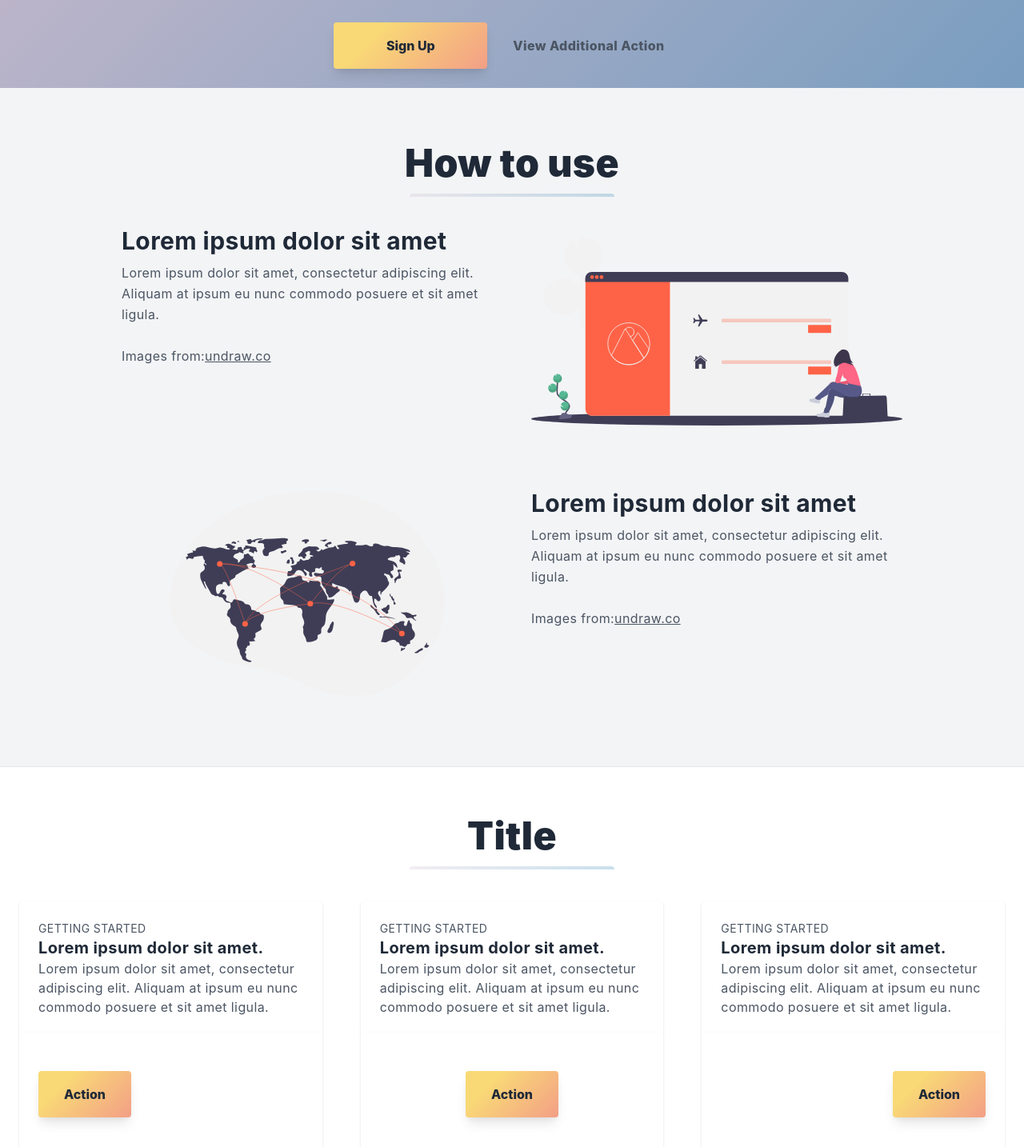
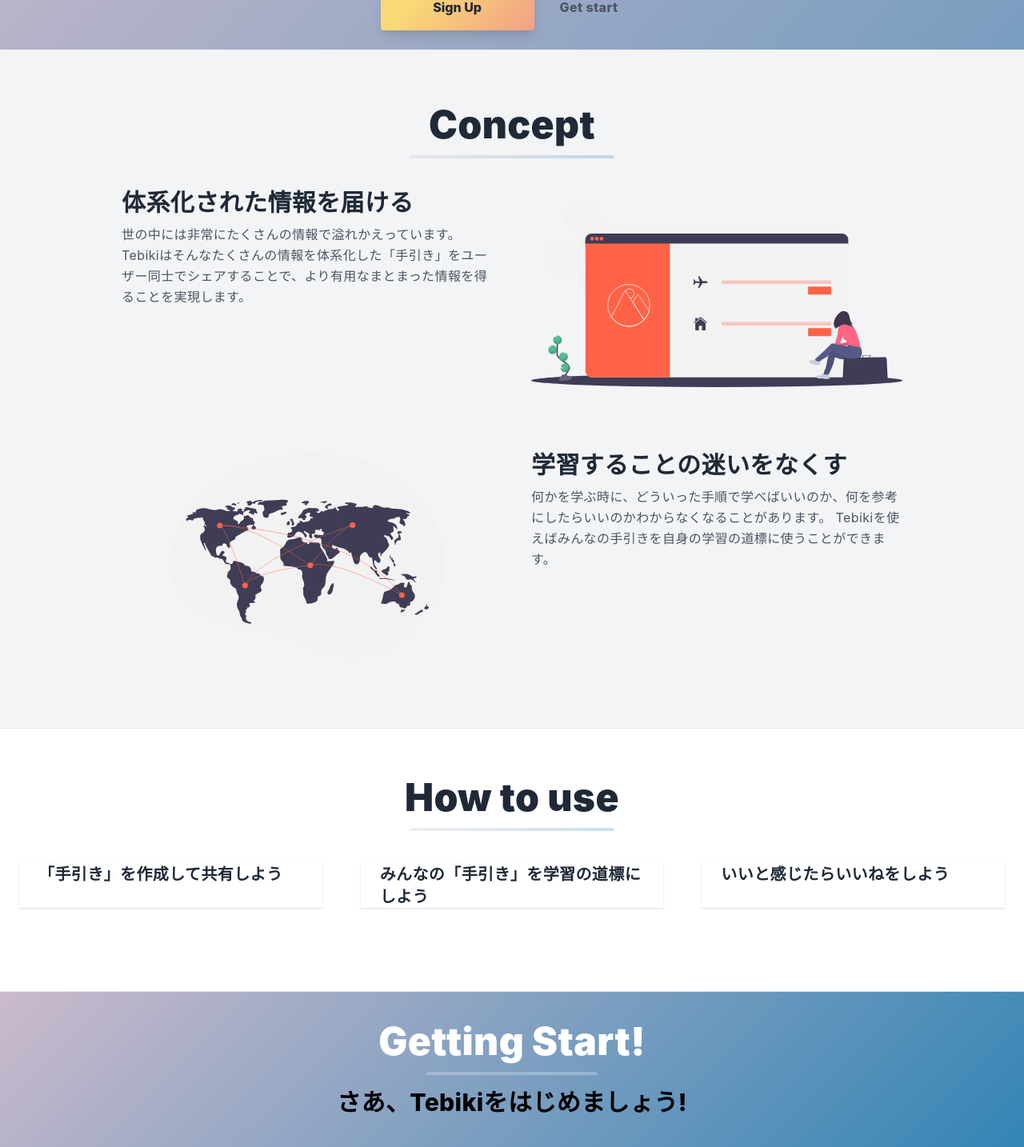
Before and after one commit to Yuki-Kurita/makimono, a Next.js app: page / in a window 1280 px wide. Shown: the part 374-1808 px from the top of the page at 80% size. Built offline with nearby package versions, Linux system fonts and the light colour scheme; a web font is replaced by a local one.

Commit message:
ランディングデザイン:art:

```diff
--- a/src/pages/_app.tsx
+++ b/src/pages/_app.tsx
@@ -1,8 +1,32 @@
 import { AppProps } from "next/dist/next-server/lib/router/router";
+import Head from "next/head";
+import React from "react";
 import "../styles/globals.css";
 
 const MyApp = ({ Component, pageProps }: AppProps) => {
-  return <Component {...pageProps} />;
+  return (
+    <>
+      <Head>
+        <meta charSet="UTF-8" />
+        <meta name="viewport" content="width=device-width, initial-scale=1.0" />
+        <meta httpEquiv="X-UA-Compatible" content="IE=edge" />
+        <meta
+          name="description"
+          content="Tebikiは、様々な学習や知識の「手引き」を作成し、みんなでシェアすることができるサービスです。"
+        />
+        <title>Tebiki | 体系化された学習の「手引き」をシェアするサービス</title>
+        {/* OGP */}
+        <meta property="og:title" content="ページの タイトル" />
+        <meta property="og:description" content="ページのディスクリプション" />
+        <meta property="og:type" content="ページの種類" />
+        <meta property="og:url" content="ページの URL" />
+        <meta property="og:image" content="サムネイル画像の URL" />
+        <meta property="og:site_name" content="サイト名" />
+        <meta property="og:locale" content="ja_JP" />
+      </Head>
+      <Component {...pageProps} />
+    </>
+  );
 };
 
 export default MyApp;
--- a/src/pages/index.tsx
+++ b/src/pages/index.tsx
@@ -1,19 +1,12 @@
-import Layout from "@/components/Layout";
+import Footer from "@/components/Footer";
 import Link from "next/link";
 import React from "react";
 
 const LandingPage: React.FC = () => {
   return (
-    <Layout>
-      <main>
-        <Link href="/explore">
-          <a>Get Start</a>
-        </Link>
+    <>
       <body className="gradient leading-relaxed tracking-wide flex flex-col">
-          <nav
-            id="header"
-            className="w-full z-30 top-0 text-white py-1 lg:py-6"
-          >
+        <nav id="header" className="w-full z-30 top-0 text-white py-1 lg:py-6">
           <div className="w-full container mx-auto flex flex-wrap items-center justify-between mt-0 px-2 py-2 lg:py-6">
             <div className="pl-5 flex items-center">
               <a
@@ -53,27 +46,21 @@
             >
               <ul className="list-reset lg:flex justify-end flex-1 items-center">
                 <li className="mr-3">
+                  <Link href="/explore">
                     <a
                       className="inline-block py-2 px-4 text-black font-bold no-underline"
                       href="#"
                     >
-                      Active
+                      Get start
                     </a>
+                  </Link>
                 </li>
                 <li className="mr-3">
                   <a
                     className="inline-block text-black no-underline hover:text-gray-800 hover:text-underline py-2 px-4"
                     href="#"
                   >
-                      link
-                    </a>
-                  </li>
-                  <li className="mr-3">
-                    <a
-                      className="inline-block text-black no-underline hover:text-gray-800 hover:text-underline py-2 px-4"
-                      href="#"
-                    >
-                      link
+                    Login
                   </a>
                 </li>
               </ul>
@@ -81,7 +68,7 @@
                 id="navAction"
                 className="mx-auto lg:mx-0 hover:underline text-gray-800 font-extrabold rounded mt-4 lg:mt-0 py-4 px-8 shadow opacity-75"
               >
-                  Action
+                Sign up
               </button>
             </div>
           </div>
@@ -99,19 +86,21 @@
             <button className="mx-auto lg:mx-0 hover:underline text-gray-800 font-extrabold rounded my-2 md:my-6 py-4 px-8 shadow-lg w-48">
               Sign Up
             </button>
+            <Link href="/explore">
               <a
                 href="#"
                 className="inline-block mx-auto lg:mx-0 hover:underline bg-transparent text-gray-600 font-extrabold my-2 md:my-6 py-2 lg:py-4 px-8"
               >
-                View Additional Action
+                Get start
               </a>
+            </Link>
           </div>
         </div>
 
         <section className="bg-gray-100 border-b py-8">
           <div className="container max-w-5xl mx-auto m-8">
             <h2 className="w-full my-2 text-5xl font-black leading-tight text-center text-gray-800">
-                How to use
+              Concept
             </h2>
             <div className="w-full mb-4">
               <div className="h-1 mx-auto gradient w-64 opacity-25 my-0 py-0 rounded-t"></div>
@@ -120,20 +109,11 @@
             <div className="flex flex-wrap">
               <div className="w-5/6 sm:w-1/2 p-6">
                 <h3 className="text-3xl text-gray-800 font-bold leading-none mb-3">
-                    Lorem ipsum dolor sit amet
+                  体系化された情報を届ける
                 </h3>
                 <p className="text-gray-600 mb-8">
-                    Lorem ipsum dolor sit amet, consectetur adipiscing elit.
-                    Aliquam at ipsum eu nunc commodo posuere et sit amet ligula.
-                    <br />
-                    <br />
-                    Images from:
-                    <a
-                      className="text-orange-500 underline"
-                      href="https://undraw.co/"
-                    >
-                      undraw.co
-                    </a>
+                  世の中には非常にたくさんの情報で溢れかえっています。
+                  Tebikiはそんなたくさんの情報を体系化した「手引き」をユーザー同士でシェアすることで、より有用なまとまった情報を得ることを実現します。
                 </p>
               </div>
               <div className="w-full sm:w-1/2 p-6">
@@ -572,21 +552,11 @@
               <div className="w-full sm:w-1/2 p-6 mt-6">
                 <div className="align-middle">
                   <h3 className="text-3xl text-gray-800 font-bold leading-none mb-3">
-                      Lorem ipsum dolor sit amet
+                    学習することの迷いをなくす
                   </h3>
                   <p className="text-gray-600 mb-8">
-                      Lorem ipsum dolor sit amet, consectetur adipiscing elit.
-                      Aliquam at ipsum eu nunc commodo posuere et sit amet
-                      ligula.
-                      <br />
-                      <br />
-                      Images from:
-                      <a
-                        className="text-orange-500 underline"
-                        href="https://undraw.co/"
-                      >
-                        undraw.co
-                      </a>
+                    何かを学ぶ時に、どういった手順で学べばいいのか、何を参考にしたらいいのかわからなくなることがあります。
+                    Tebikiを使えばみんなの手引きを自身の学習の道標に使うことができます。
                   </p>
                 </div>
               </div>
@@ -597,7 +567,7 @@
         <section className="bg-white border-b py-8">
           <div className="container mx-auto flex flex-wrap pt-4 pb-12">
             <h2 className="w-full my-2 text-5xl font-black leading-tight text-center text-gray-800">
-                Title
+              How to use
             </h2>
             <div className="w-full mb-4">
               <div className="h-1 mx-auto gradient w-64 opacity-25 my-0 py-0 rounded-t"></div>
@@ -605,84 +575,24 @@
 
             <div className="w-full md:w-1/3 p-6 flex flex-col flex-grow flex-shrink">
               <div className="flex-1 bg-white rounded-t rounded-b-none overflow-hidden shadow">
-                  <a
-                    href="#"
-                    className="flex flex-wrap no-underline hover:no-underline"
-                  >
-                    <p className="w-full text-gray-600 text-xs md:text-sm px-6 mt-6">
-                      GETTING STARTED
-                    </p>
                 <div className="w-full font-bold text-xl text-gray-800 px-6">
-                      Lorem ipsum dolor sit amet.
-                    </div>
-                    <p className="text-gray-600 text-base px-6 mb-5">
-                      Lorem ipsum dolor sit amet, consectetur adipiscing elit.
-                      Aliquam at ipsum eu nunc commodo posuere et sit amet
-                      ligula.
-                    </p>
-                  </a>
-                </div>
-                <div className="flex-none mt-auto bg-white rounded-b rounded-t-none overflow-hidden shadow p-6">
-                  <div className="flex items-center justify-start">
-                    <button className="mx-auto lg:mx-0 hover:underline gradient2 text-gray-800 font-extrabold rounded my-6 py-4 px-8 shadow-lg">
-                      Action
-                    </button>
+                  「手引き」を作成して共有しよう
                 </div>
               </div>
             </div>
 
             <div className="w-full md:w-1/3 p-6 flex flex-col flex-grow flex-shrink">
               <div className="flex-1 bg-white rounded-t rounded-b-none overflow-hidden shadow">
-                  <a
-                    href="#"
-                    className="flex flex-wrap no-underline hover:no-underline"
-                  >
-                    <p className="w-full text-gray-600 text-xs md:text-sm px-6 mt-6">
-                      GETTING STARTED
-                    </p>
                 <div className="w-full font-bold text-xl text-gray-800 px-6">
-                      Lorem ipsum dolor sit amet.
-                    </div>
-                    <p className="text-gray-600 text-base px-6 mb-5">
-                      Lorem ipsum dolor sit amet, consectetur adipiscing elit.
-                      Aliquam at ipsum eu nunc commodo posuere et sit amet
-                      ligula.
-                    </p>
-                  </a>
-                </div>
-                <div className="flex-none mt-auto bg-white rounded-b rounded-t-none overflow-hidden shadow p-6">
-                  <div className="flex items-center justify-center">
-                    <button className="mx-auto lg:mx-0 hover:underline gradient2 text-gray-800 font-extrabold rounded my-6 py-4 px-8 shadow-lg">
-                      Action
-                    </button>
+                  みんなの「手引き」を学習の道標にしよう
                 </div>
               </div>
             </div>
 
             <div className="w-full md:w-1/3 p-6 flex flex-col flex-grow flex-shrink">
               <div className="flex-1 bg-white rounded-t rounded-b-none overflow-hidden shadow">
-                  <a
-                    href="#"
-                    className="flex flex-wrap no-underline hover:no-underline"
-                  >
-                    <p className="w-full text-gray-600 text-xs md:text-sm px-6 mt-6">
-                      GETTING STARTED
-                    </p>
                 <div className="w-full font-bold text-xl text-gray-800 px-6">
-                      Lorem ipsum dolor sit amet.
-                    </div>
-                    <p className=" text-gray-600 text-base px-6 mb-5">
-                      Lorem ipsum dolor sit amet, consectetur adipiscing elit.
-                      Aliquam at ipsum eu nunc commodo posuere et sit amet
-                      ligula.
-                    </p>
-                  </a>
-                </div>
-                <div className="flex-none mt-auto bg-white rounded-b rounded-t-none overflow-hidden shadow p-6">
-                  <div className="flex items-center justify-end">
-                    <button className="mx-auto lg:mx-0 hover:underline gradient2 text-gray-800 font-extrabold rounded my-6 py-4 px-8 shadow-lg">
-                      Action
-                    </button>
+                  いいと感じたらいいねをしよう
                 </div>
               </div>
             </div>
@@ -774,22 +684,25 @@
 
         <section className="gradient w-full mx-auto text-center pt-6 pb-12">
           <h2 className="w-full my-2 text-5xl font-black leading-tight text-center text-white">
-              Call to Action
+            <Link href="/explore">
+              <a>Getting Start!</a>
+            </Link>
           </h2>
           <div className="w-full mb-4">
             <div className="h-1 mx-auto bg-white w-1/6 opacity-25 my-0 py-0 rounded-t"></div>
           </div>
 
           <h3 className="my-4 text-3xl font-extrabold">
-              Main Hero Message to sell yourself!
+            さあ、Tebikiをはじめましょう!
           </h3>
 
           <button className="mx-auto lg:mx-0 hover:underline bg-white text-gray-800 font-bold rounded my-6 py-4 px-8 shadow-lg">
-              Action!
+            Go to app
           </button>
         </section>
+        <Footer />
       </body>
-      </main>
+
       <style jsx>
         {`
           @import url("https://rsms.me/inter/inter.css");
@@ -838,7 +751,7 @@
           }
         `}
       </style>
-    </Layout>
+    </>
   );
 };
 
```
Also changed, not shown: src/pages/_document.tsx (+1 -26 lines). Lines whose indentation alone changed are shown as unchanged.
